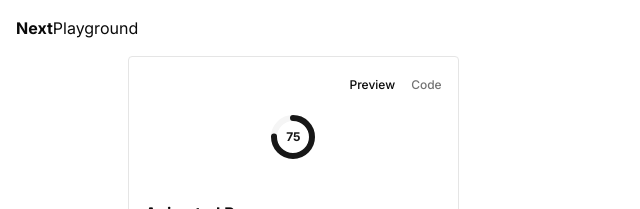
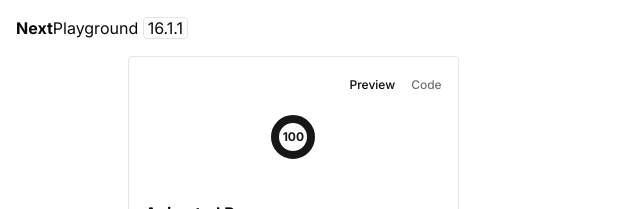
Before and after one commit to dominikrubroeder/next-playground, a Next.js app: page / in a window 1280 px wide. Shown: the top 209 px of the page, without its empty margins (0-640 px from the left). Built offline with nearby package versions, Linux system fonts and the light colour scheme.

Commit message:
feat(System) – Upgrade `next` to version 16.1.1, Upgrade packages in `packages.json` to their latest versions

```diff
--- a/src/app/page.tsx
+++ b/src/app/page.tsx
@@ -13,10 +13,10 @@ export default function Home() {
         >
           <AnimatedProgress
             size={44}
-            strokeWidth={6}
-            progress={75}
+            strokeWidth={8}
+            progress={100}
             animateNumber={true}
-            animateCircle={true}
+            animateProgress={true}
           />
         </PreviewCard>
       </div>
--- a/src/components/atoms/animated-progress.tsx
+++ b/src/components/atoms/animated-progress.tsx
@@ -1,7 +1,7 @@
 "use client";
 
 import React, { useEffect, useRef, useState } from "react";
-import { motion, useAnimation, useInView } from "framer-motion";
+import { motion, useAnimation, useInView } from "motion/react";
 import { cn } from "@/lib/utils";
 
 interface AnimatedProgressProps {
@@ -9,7 +9,7 @@ interface AnimatedProgressProps {
   strokeWidth?: number;
   progress?: number;
   animateNumber?: boolean;
-  animateCircle?: boolean;
+  animateProgress?: boolean;
   color?: "text-primary" | string;
   strokeColor?: "stroke-primary" | string;
   backgroundColor?: "bg-background" | string;
@@ -20,7 +20,7 @@ export default function AnimatedProgress({
   strokeWidth = 15,
   progress = 75,
   animateNumber = true,
-  animateCircle = true,
+  animateProgress = true,
   color = "text-primary",
   strokeColor = "stroke-primary",
   backgroundColor = "bg-background",
@@ -38,7 +38,7 @@ export default function AnimatedProgress({
 
   useEffect(() => {
     if (inView) {
-      if (animateCircle) {
+      if (animateProgress) {
         controls.start({
           strokeDashoffset: circumference - (progress / 100) * circumference,
           transition: { duration: 2, ease: "easeInOut" },
@@ -62,7 +62,14 @@ export default function AnimatedProgress({
         window.requestAnimationFrame(step);
       }
     }
-  }, [controls, inView, circumference, progress, animateNumber, animateCircle]);
+  }, [
+    controls,
+    inView,
+    circumference,
+    progress,
+    animateNumber,
+    animateProgress,
+  ]);
 
   return (
     <div
@@ -99,7 +106,7 @@ export default function AnimatedProgress({
             strokeLinecap="round"
             strokeDasharray={circumference}
             initial={
-              animateCircle
+              animateProgress
                 ? { strokeDashoffset: circumference }
                 : {
                     strokeDashoffset:
--- a/src/components/atoms/logo.tsx
+++ b/src/components/atoms/logo.tsx
@@ -1,7 +1,7 @@
 export default function Logo() {
   return (
     <div className="select-none">
-      <b>Next</b>Playground
+      <b>Next</b>Playground <span className="rounded border px-1">16.1.1</span>
     </div>
   );
 }
```
Also changed, not shown: package.json (+11 -11 lines), tsconfig.json (+19 -5 lines), 1 other file (tests, documents, lock files or other folders).
